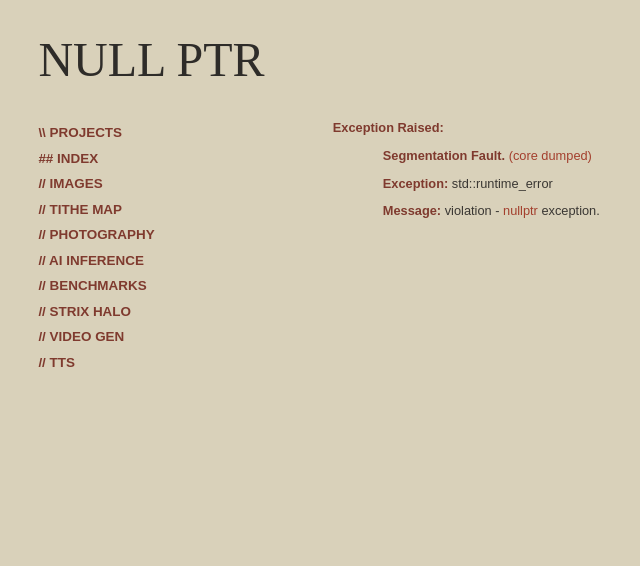
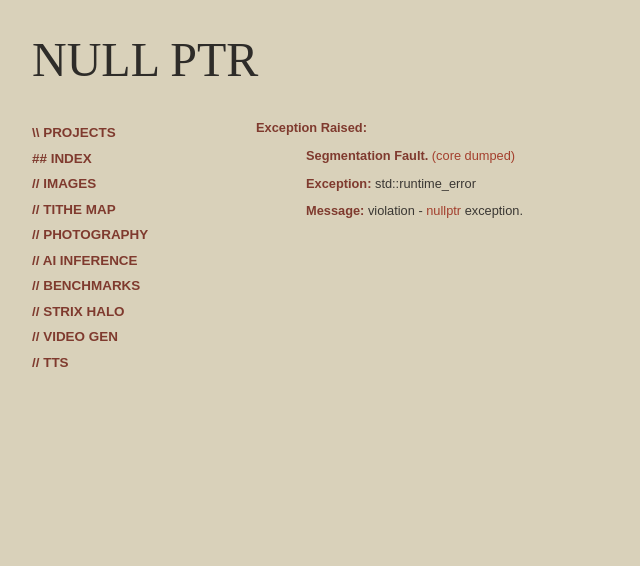
Before and after one commit to Bearddyy/website, a Flask app: page / in a window 1280 px wide. Shown: the top 566 px of the page, without its empty margins (0-640 px from the left). Run offline with Flask 3, Linux system fonts and the light colour scheme; some libraries are stand-ins or nearby versions; some web fonts are replaced.

Commit message:
slimmer nav rail: rail width 20vw -> 15vw, edge padding 3vw -> 2.5vw (CSS v5); logo still clears the content column

```diff
--- a/static/styles/main.css
+++ b/static/styles/main.css
@@ -1,8 +1,9 @@
 :root {
   /* Fixed left rail (logo above, nav below). The article column is cleared
-     by the body padding, so pages need no per-page left offsets. */
-  --rail-w: clamp(180px, 20vw, 300px);
-  --pad-x: 3vw;
+     by the body padding, so pages need no per-page left offsets. Rail width
+     and gutter kept slim so the nav hugs the content column. */
+  --rail-w: clamp(150px, 15vw, 240px);
+  --pad-x: 2.5vw;
   --pad-top: 4vh;
   --logo-h: min(6vh, 4vw);
   --content-max: 1200px;
--- a/website.py
+++ b/website.py
@@ -26,7 +26,7 @@ app = Flask(__name__)
 # Cache-buster appended to the stylesheet URL as ?v=. Bump this whenever
 # static/styles/main.css changes so browsers (notably Chrome on Android,
 # which aggressively reuses cached CSS on reload) fetch the new file.
-CSS_VERSION = "2"
+CSS_VERSION = "5"
 app.jinja_env.globals["css_version"] = CSS_VERSION
 
 FONT_PATH = "https://fonts.googleapis.com/css?family=Electrolize|Libre+Barcode+39+Text&display=swap"
```
